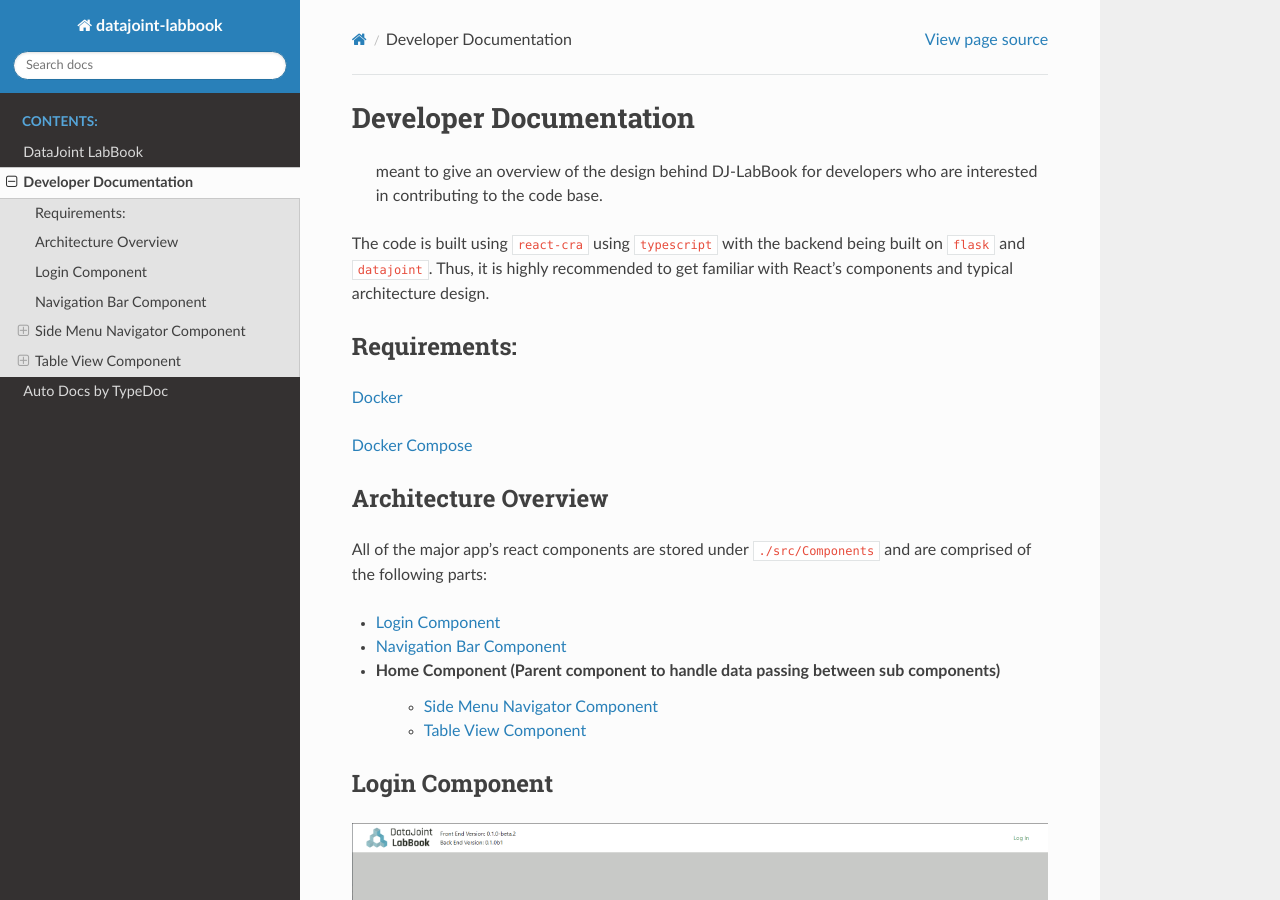
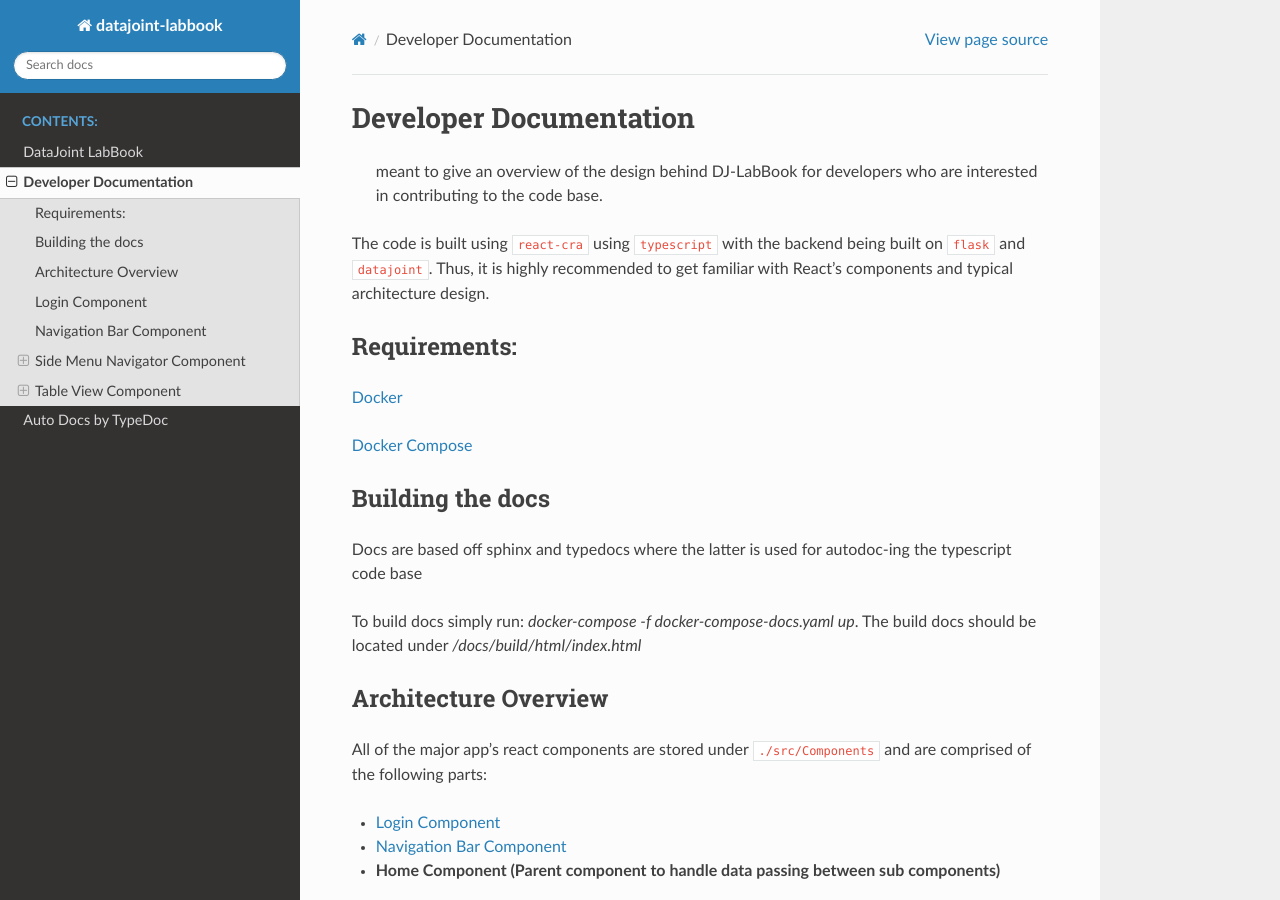
Before and after one commit to datajoint/datajoint-labbook, a Sphinx documentation site: the page built from docs/sphinx/dev-docs.rst, in a window 1280 px wide and 900 px high. Built offline with Sphinx 7.4.7 and the Read the Docs theme 2.0.0, drawn with Linux system fonts in a browser that asks for light colours.

Commit message:
Move documentation build instructions to sphinx docs

```diff
--- a/docs/sphinx/dev-docs.rst
+++ b/docs/sphinx/dev-docs.rst
@@ -11,6 +11,12 @@
 `Docker <https://www.docker.com/>`_
 
 `Docker Compose <https://docs.docker.com/compose/>`_
+
+Building the docs
+=================
+Docs are based off sphinx and typedocs where the latter is used for autodoc-ing the typescript code base
+
+To build docs simply run: `docker-compose -f docker-compose-docs.yaml up`. The build docs should be located under `/docs/build/html/index.html`
 
 Architecture Overview
 =====================
```
Also changed, not shown: README.md (+0 -5 lines).
